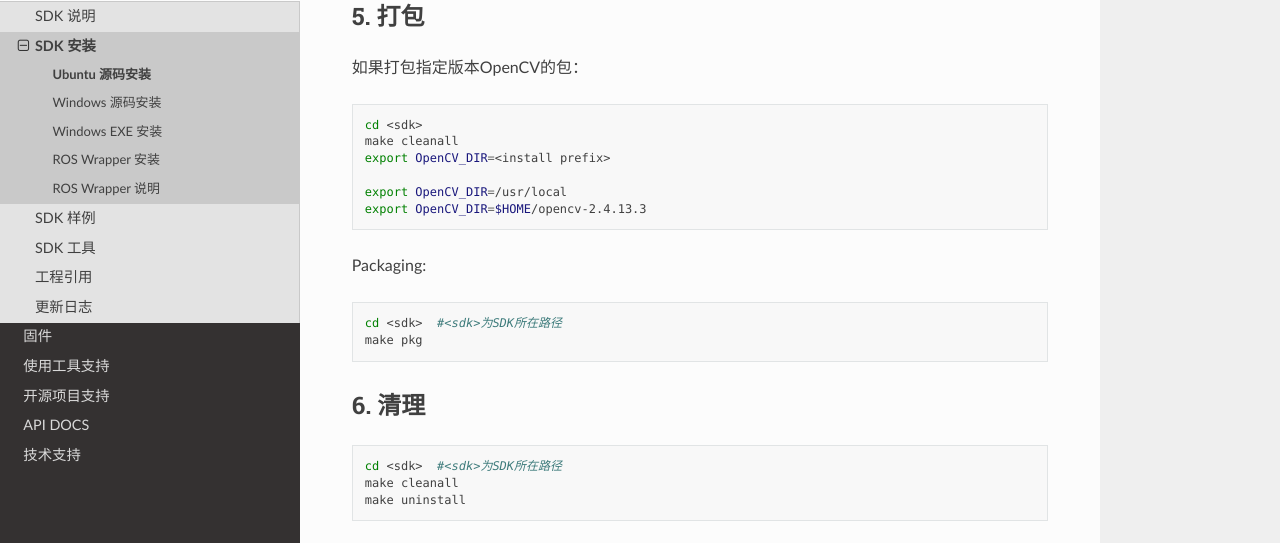
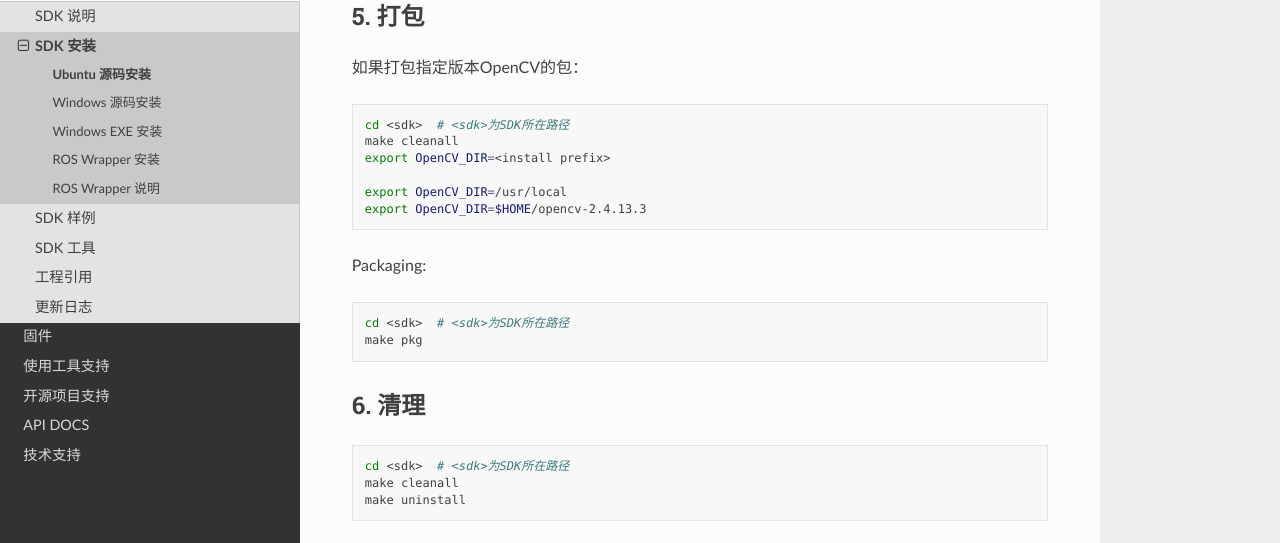
Before and after one commit to slightech/MYNT-EYE-D-SDK-Docs-zh_CN, a Sphinx documentation site: the page built from docs/sdk/install_ubuntu_src.rst, in a window 1280 px wide and 900 px high, scrolled down 3465 px. Shown: the part 190-733 px from the top of the window. Built offline with Sphinx 7.4.7 and the Read the Docs theme 2.0.0, drawn with Linux system fonts in a browser that asks for light colours.

Commit message:
docs(*): update <sdk> comment

```diff
--- a/docs/firmware/update_auxiliary_chip.rst
+++ b/docs/firmware/update_auxiliary_chip.rst
@@ -15,7 +15,7 @@ Drive <https://drive.google.com/open?id=1gAbTf6W10a8iwT7L9TceMVgxQCWKnEsx>`__,
 
 .. code-block:: bash
 
-   cd <sdk>  #<sdk>为sdk所在路径
+   cd <sdk>  # <sdk>为SDK所在路径
    make tools
 
 升级固件
--- a/docs/sdk/install_ubuntu_src.rst
+++ b/docs/sdk/install_ubuntu_src.rst
@@ -194,7 +194,7 @@ ROS安装与运行步骤，参考 :ref:`sdk_install_ros` 以及 :ref:`sdk_instal
 
 .. code-block:: bash
 
-   cd <sdk>
+   cd <sdk>  # <sdk>为SDK所在路径
    make cleanall
    export OpenCV_DIR=<install prefix>
 
@@ -205,7 +205,7 @@ Packaging:
 
 .. code-block:: bash
 
-   cd <sdk>  #<sdk>为SDK所在路径
+   cd <sdk>  # <sdk>为SDK所在路径
    make pkg
 
 6. 清理
@@ -213,6 +213,6 @@ Packaging:
 
 .. code-block:: bash
 
-   cd <sdk>  #<sdk>为SDK所在路径
+   cd <sdk>  # <sdk>为SDK所在路径
    make cleanall
    make uninstall
--- a/docs/sdk/install_win_src.rst
+++ b/docs/sdk/install_win_src.rst
@@ -226,5 +226,5 @@ Windows 源码安装
 
 .. code-block:: bat
 
-   cd <sdk>   #<sdk>为SDK所在路径
+   cd <sdk>  # <sdk>为SDK所在路径
    make cleanall
```
